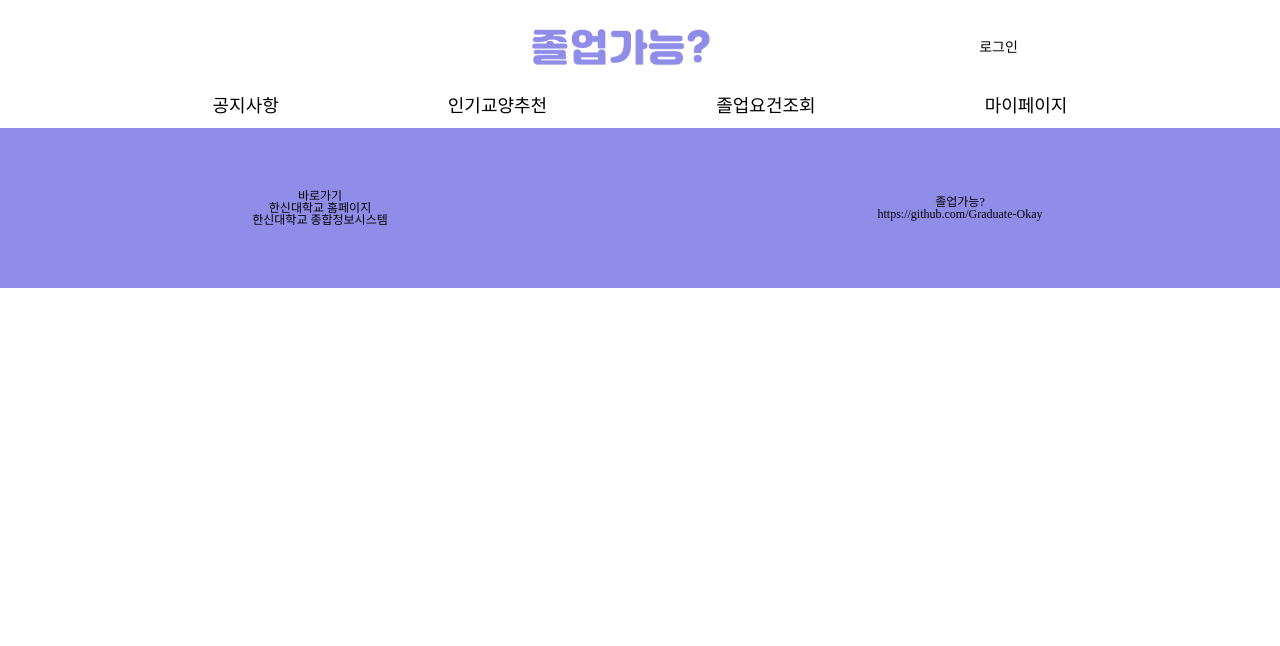
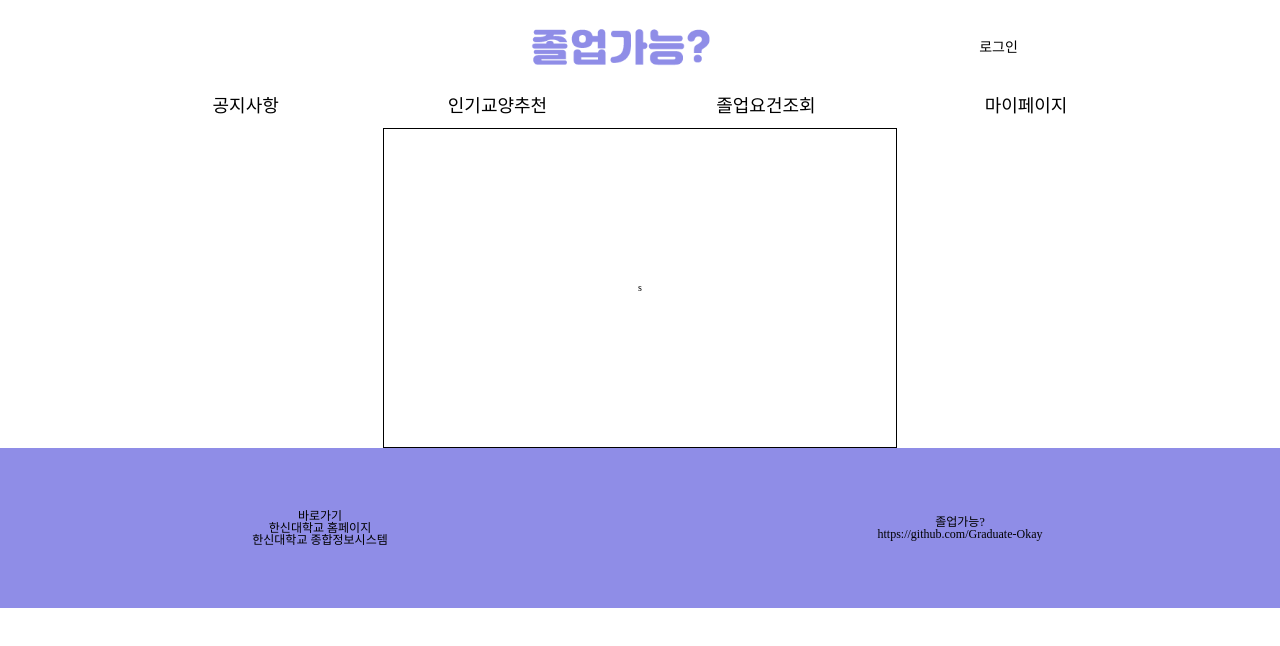
Before and after one commit to Graduate-Okay/Graduate-Okay-FE, a React (Create React App) app in the folder graduate-okay-fe/: page /login in a window 1280 px wide. Shown: the top 646 px of the page. Built offline with nearby package versions, Linux system fonts and the light colour scheme; a web font is replaced by a local one.

Commit message:
Design : Login 페이지

```diff
--- a/graduate-okay-fe/src/App.tsx
+++ b/graduate-okay-fe/src/App.tsx
@@ -8,6 +8,7 @@ import Notice from "./pages/Notice";
 import KyRecommend from "./pages/KyRecommend";
 import Graduate from "./pages/Graduate";
 import Mypage from "./pages/Mypage";
+import Login from "./pages/Login";
 import RouteChangeTracker from "./utils/RouteChangeTracker";
 
 function App() {
@@ -22,6 +23,7 @@ function App() {
         <Route path="/KyRecommend" element={<KyRecommend />} />
         <Route path="/Graduate" element={<Graduate />} />
         <Route path="/Mypage" element={<Mypage />} />
+        <Route path="/login" element={<Login />} />
       </Routes>
       <Footer />
     </BrowserRouter>
--- a/graduate-okay-fe/src/components/Header.tsx
+++ b/graduate-okay-fe/src/components/Header.tsx
@@ -7,9 +7,6 @@ import BackButton from "../assets/imgs/BackButton.svg";
 
 const Header: React.FC = () => {
   const navigate = useNavigate();
-  const moveMain = () => {
-    navigate("/");
-  };
 
   return (
     <ThemeProvider theme={theme}>
@@ -19,10 +16,10 @@ const Header: React.FC = () => {
             <img src={BackButton} alt="뒤로가기" onClick={() => navigate(-1)} />
           ) : null}
         </SubDiv>
-        <img src="imgs/logo.png" alt="헤더로고" onClick={moveMain} />
+        <img src="imgs/logo.png" alt="헤더로고" onClick={() => navigate("/")} />
         <SubDiv
           onClick={() => {
-            alert("준비중입니다");
+            navigate("/login");
           }}
         >
           <p>로그인</p>
--- /dev/null
+++ b/graduate-okay-fe/src/pages/Login.tsx
@@ -0,0 +1,33 @@
+import React from "react";
+import styled, { ThemeProvider } from "styled-components";
+import theme from "../constants/theme";
+
+const Login: React.FC = () => {
+  return (
+    <ThemeProvider theme={theme}>
+      <LoginSection>
+        <LoginDiv>s</LoginDiv>
+      </LoginSection>
+    </ThemeProvider>
+  );
+};
+
+export default Login;
+
+const LoginSection = styled.section`
+  display: flex;
+  flex-direction: column;
+  width: 100%;
+  height: 40vh;
+  justify-content: center;
+  align-items: center;
+`;
+
+const LoginDiv = styled.div`
+  display: flex;
+  width: 40%;
+  height: 100%;
+  justify-content: center;
+  align-items: center;
+  border: 1px solid black;
+`;
```
